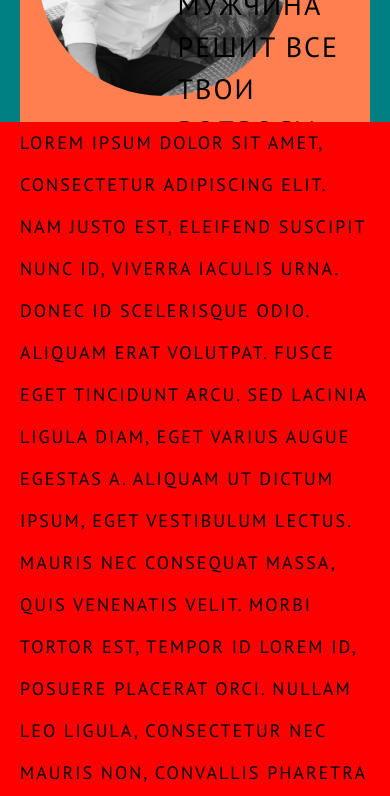
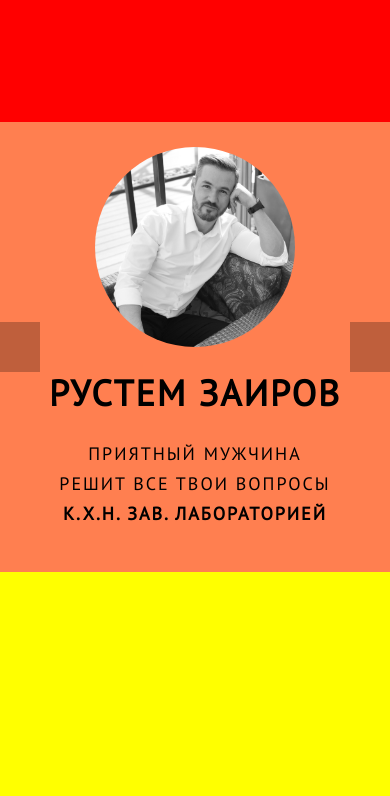
Before and after one commit to ShuliatevAl/ZaiRus, a website: page _src/index.html in a window 390 px wide. Shown: the part 648-1444 px from the top of the page. Drawn offline with nearby package versions, Linux system fonts and the light colour scheme; files that its build step writes are made by us from their sources; files whose address does not match are found by name.

Commit message:
Адаптив слайдера
Обработан слайдер под все устройства

```diff
--- a/_src/_scripts.html
+++ b/_src/_scripts.html
@@ -1,6 +1,6 @@
 <script src="js/script.min.js"></script>
 <script>
     slideShow('.slider', {
-    isAutoplay: true
+    isAutoplay: false
     });
 </script>
--- a/_src/index.html
+++ b/_src/index.html
@@ -18,59 +18,71 @@
                 </div>
             </div>
             <div class="index__content">
-                <div class="index__slider slider _container">
+               <div class="index__team _container2">
+                   <div class="index__card card">
+
+                   </div>
+                   <div class="index__slider slider">
                         <div class="slider__wrapper">
                             <div class="slider__items">
                                 <div class="slider__item">
                                     <div class="slider__content" style="height: 300px; background-color: coral;">
                                         <img class="slider__image" src="/img/index/Rustem.jpg" alt="Рустем">
+                                        <div class="slider__text">
                                             <p class="slider__name">
                                                 Рустем Заиров<br>
                                             </p>
-                                    <p class="slider__text">
+                                            <p class="slider__description">
                                                 Приятный мужчина<br>
                                                 решит все твои вопросы<br>
-                                        к.х.н. зав. лабораторией
+                                                <span class="slider__position">к.х.н. зав. лабораторией</span>
                                             </p>
                                         </div>
-                            </div>
-                            <div class="slider__item">
-                                <div class="slider__content" style="height: 300px; background-color: coral;">
-                                    <img class="slider__image" src="/img/index/Dovz.jpg" alt="Рустем">
-                                    <p class="slider__name">
-                                        Алексей Довженко<br>
-                                    </p>
-                                    <p class="slider__text">
-                                        Молодой ученый<br>
-                                        готов работать всю ночь<br>
-                                        аспирант, сотрудник
-                                    </p>
                                     </div>
                                 </div>
                                 <div class="slider__item">
                                     <div class="slider__content" style="height: 300px; background-color: coral;">
                                         <img class="slider__image" src="/img/index/Rustem.jpg" alt="Рустем">
+                                        <div class="slider__text">
                                             <p class="slider__name">
                                                 Рустем Заиров<br>
                                             </p>
-                                    <p class="slider__text">
+                                            <p class="slider__description">
                                                 Приятный мужчина<br>
                                                 решит все твои вопросы<br>
-                                        к.х.н. зав. лабораторией
+                                                <span class="slider__position">к.х.н. зав. лабораторией</span>
                                             </p>
+                                        </div>
                                     </div>
                                 </div>
                                 <div class="slider__item">
                                     <div class="slider__content" style="height: 300px; background-color: coral;">
-                                    <img class="slider__image" src="/img/index/Dovz.jpg" alt="Рустем">
+                                        <img class="slider__image" src="/img/index/Rustem.jpg" alt="Рустем">
+                                        <div class="slider__text">
+                                            <p class="slider__name">
+                                                Рустем Заиров<br>
+                                            </p>
+                                            <p class="slider__description">
+                                                Приятный мужчина<br>
+                                                решит все твои вопросы<br>
+                                                <span class="slider__position">к.х.н. зав. лабораторией</span>
+                                            </p>
+                                        </div>
+                                    </div>
+                                </div>
+                                <div class="slider__item">
+                                    <div class="slider__content" style="height: 300px; background-color: coral;">
+                                        <img class="slider__image" src="/img/index/Rustem.jpg" alt="Рустем">
+                                        <div class="slider__text">
                                             <p class="slider__name">
                                                 Алексей Довженко<br>
                                             </p>
-                                    <p class="slider__text">
-                                        Молодой ученый<br>
-                                        готов работать всю ночь<br>
-                                        аспирант, сотрудник
+                                            <p class="slider__description">
+                                                Приятный мужчина<br>
+                                                решит все твои вопросы<br>
+                                                <span class="slider__position">к.х.н. зав. лабораторией</span>
                                             </p>
+                                        </div>
                                     </div>
                                 </div>
                             </div>
@@ -78,6 +90,14 @@
                         <a class="slider__control slider__control_prev" href="#" role="button"></a>
                         <a class="slider__control slider__control_next slider__control_show" href="#" role="button"></a>
                     </div>
+                    <div class="index__news news">
+
+                    </div>
+                    <div class="index__card card">
+
+                   </div>
+                </div>
+
                 <div class="index__rofl _container">
                     <p>
                         Lorem ipsum dolor sit amet, consectetur adipiscing elit.
--- a/_src/scss/_globalstyles.scss
+++ b/_src/scss/_globalstyles.scss
@@ -30,6 +30,12 @@ $md4: 600px;
     max-width: $maxWidth;
     margin: 0 auto;
     padding: 0 20px;
+}
+
+._container2 {
+    max-width: $maxWidth;
+    margin: 0 auto;
+    padding: 0;
 }
 
 // Глобальные стили
--- a/_src/scss/_index.scss
+++ b/_src/scss/_index.scss
@@ -1,12 +1,32 @@
 .index {
     margin: 70px 0 0 0;
 
-    &__content {
+    &__team {
+      display: flex;
+      flex-direction: row;
+      //justify-content: space-between;
+      flex-wrap: wrap;
+    }
+
+    &__card {
+      flex: 1 0 33%;
+      min-width: $minWidth;
+      min-height: 300px;
       background-color: red;
     }
 
     &__slider {
+      flex: 1 0 67%;
+      min-width: $minWidth;
+      min-height: 300px;
       background-color: teal;
+    }
+
+    &__news {
+      flex: 1 0 67%;
+      min-width: $minWidth;
+      min-height: 300px;
+      background-color: yellow;
     }
 }
 
@@ -41,7 +61,6 @@
 .slider {
     position: relative;
     overflow: hidden;
-    max-width: $maxWidth;
 
     &__wrapper {
       position: relative;
@@ -59,38 +78,44 @@
     }
 
     &__content {
+      display: flex;
+      justify-content: space-between;
       position: relative;
     }
 
     &__image {
-      position: absolute;
-      top: 8%;
-      left: 5%;
-
-      width: 250px;
-      height: 250px;
-
+      flex: 0 0 33%;
+      max-width: 220px;
+      max-height: 220px;
+      min-width: 220px;
+      min-height: 220px;
+      margin: 40px 0 40px 40px;
+      z-index: 5;
       border-radius: 50%;
     }
 
+    &__text {
+      flex: 0 0 67%;
+      max-width: 61%;
+      z-index: 4;
+    }
+
     &__name {
-      position: absolute;
-      top: 15%;
-      left: 45%;
+      margin: 45px auto;
       text-align: center;
-
-      font-size: 40px;
+      font-size: 36px;
       font-weight: bold;
       color: black;
     }
 
-    &__text {
-      position: absolute;
-      top: 40%;
-      left: 45%;
+    &__description {
+      margin: 45px auto;
+      text-align: center;
+      line-height: 30px;
+    }
 
-      font-size: 28px;
-      color: black;
+    &__position {
+      font-weight: bold;
     }
 
     // стили для кнопок "вперед" и "назад"
@@ -175,3 +200,47 @@
       }
     }
   }
+
+
+
+  @media screen and (max-width: $md4) {
+
+  .slider {
+    min-height: 450px;
+
+    &__wrapper {
+      min-height: 450px;
+    }
+
+    &__items {
+      min-height: 450px;
+    }
+
+    &__content {
+      flex-direction: column;
+      min-height: 450px;
+    }
+
+    &__image {
+      max-width: 200px;
+      max-height: 200px;
+      min-width: 200px;
+      min-height: 200px;
+      margin: 25px auto 0;
+    }
+
+    &__text {
+      flex: 0 0 100%;
+      max-width: 100%;
+      margin: 0 auto;
+    }
+
+    &__name {
+      margin: 25px auto;
+    }
+
+    &__description {
+      margin: 10px auto;
+    }
+  }
+}
```
Also changed, not shown: dist/css/style.css, dist/css/style.min.css, dist/index.html. Lines whose indentation alone changed are shown as unchanged.
